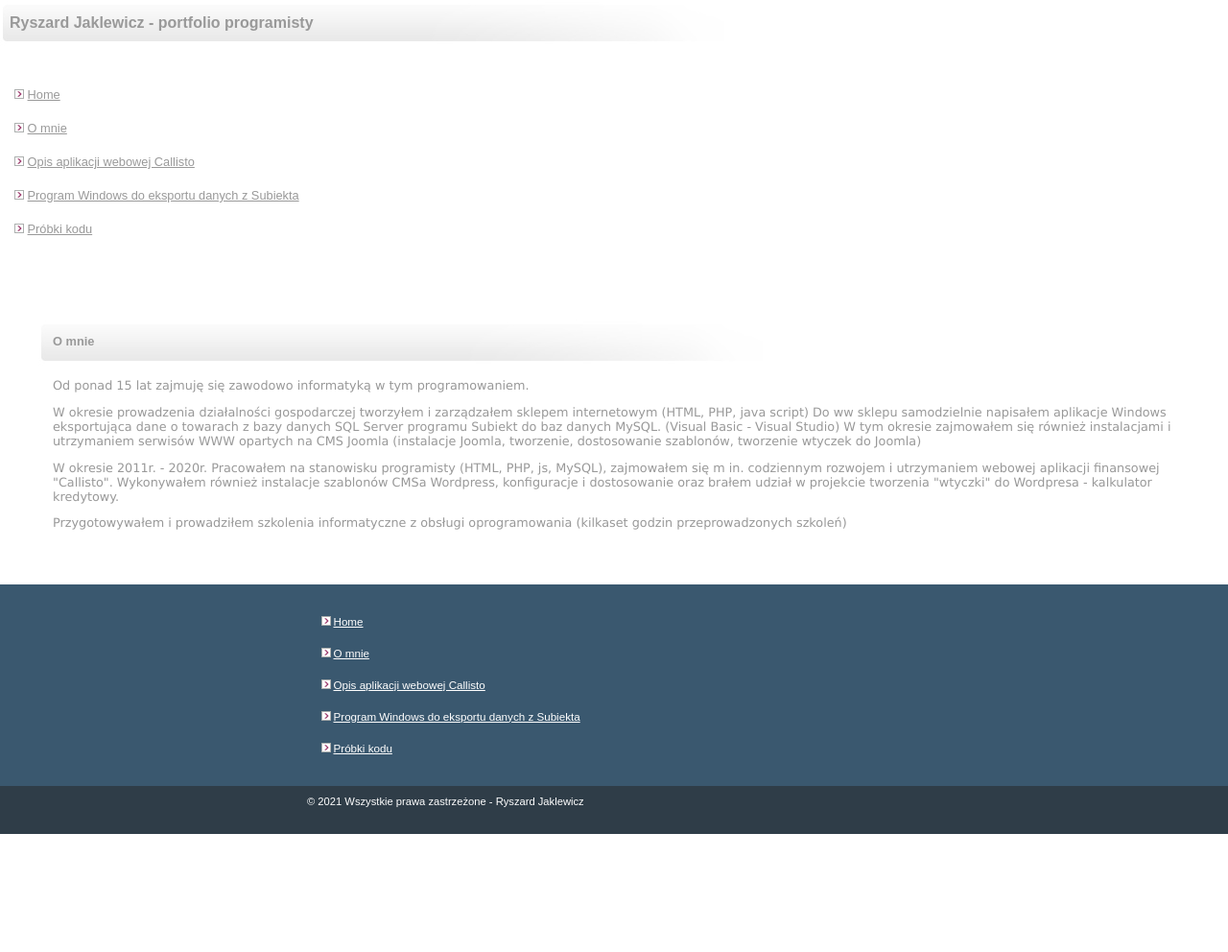
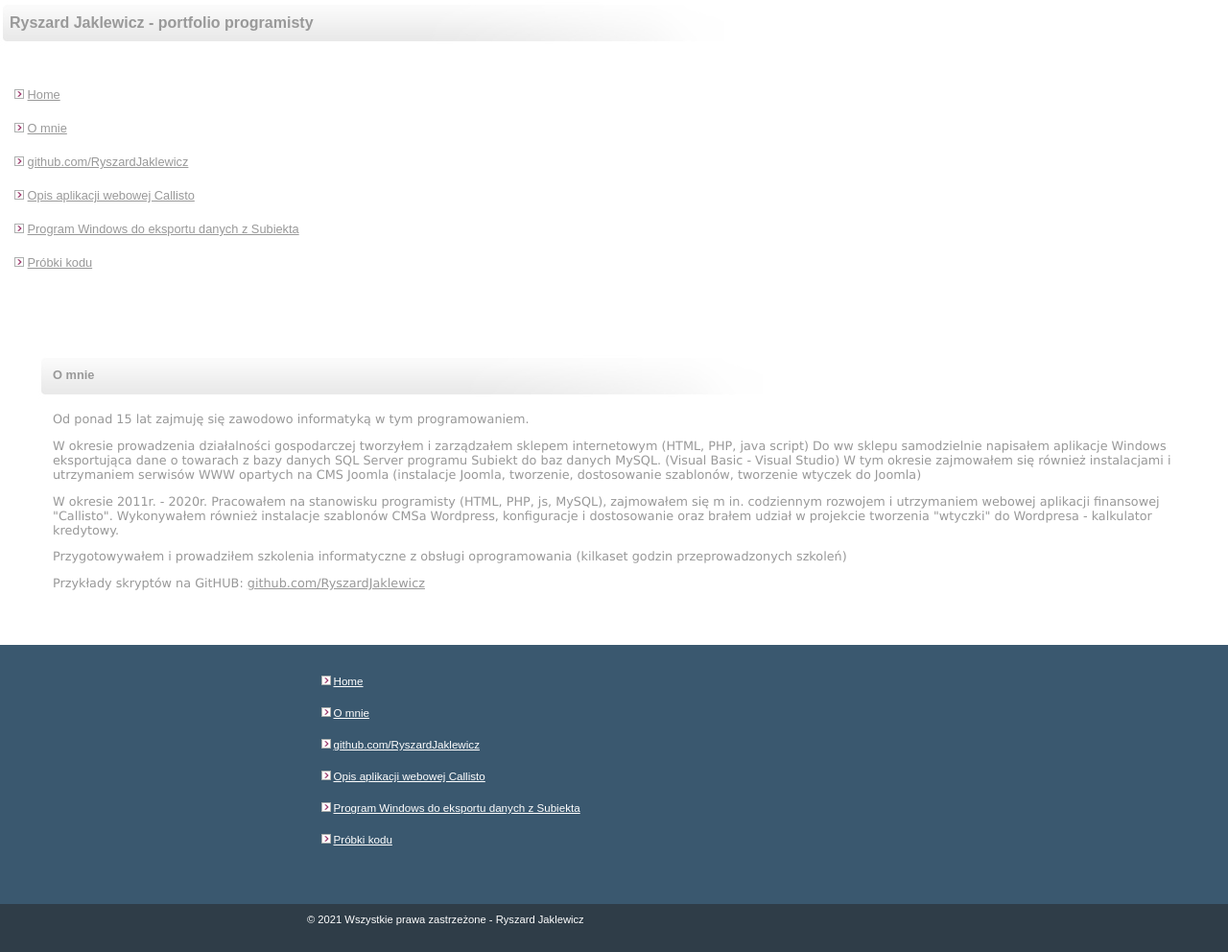
Before and after one commit to RyszardJaklewicz/portfolio, a PHP site: page /_USLUGI_INFORMATYCZNE/omnie.php in a window 1280 px wide. Shown: the whole page at 96% size. Before the commit the page ends 869 px from the top, so only its background shows below. Run offline with PHP 8.4, Linux system fonts and the light colour scheme.

Commit message:
Portfolio8

```diff
--- a/array_data.php
+++ b/array_data.php
@@ -16,6 +16,12 @@ $menu_portfolio = array(
 					'tytul_pozycji_menu'=>'O mnie',
 					'link_pozycji_menu'=>'omnie.php',
 					),
+
+	'menu_12' => array(
+						'show'=>'1',
+						'tytul_pozycji_menu'=>'github.com/RyszardJaklewicz',
+						'link_pozycji_menu'=>'https://github.com/RyszardJaklewicz',
+						),
 
     'menu_2' => array(
 					'show'=>'1',
@@ -69,6 +75,8 @@ $omnie = array(
 					Wykonywałem również instalacje szablonów CMSa Wordpress, konfiguracje i dostosowanie oraz brałem udział w projekcie tworzenia "wtyczki" do Wordpresa - kalkulator kredytowy.
 					<p></p>
 					Przygotowywałem i prowadziłem szkolenia informatyczne z obsługi oprogramowania (kilkaset godzin przeprowadzonych szkoleń)
+					<p></p>
+					Przykłady skryptów na GitHUB: <a href="https://github.com/RyszardJaklewicz">github.com/RyszardJaklewicz</a>
 					',
 					'link_grafiki'=>'',
 					'link_punkt_trojkatny'=>'pliki_serwisu/zdjecia_artykuly/punkt_trojkatny.gif',
--- a/css/style_all.css
+++ b/css/style_all.css
@@ -20,15 +20,6 @@ body{
 	font-family:arial;
 }
 
-.cell_menu_old {
-    display: inline;
-    position:;
-	padding-left:15px;
-	padding-right:15px;
-	font-family:arial;
-	font-size:0.8em;
-}
-
 .cell_menu {
 	padding-left:15px;
 	padding-right:15px;
@@ -40,7 +31,7 @@ body{
 
 .footer_contener{
 	width:100%;
-	height:210px;
+	height:270px;
 	background-color:#3a586f;
 	color:white;
 	font-family:arial;
```
